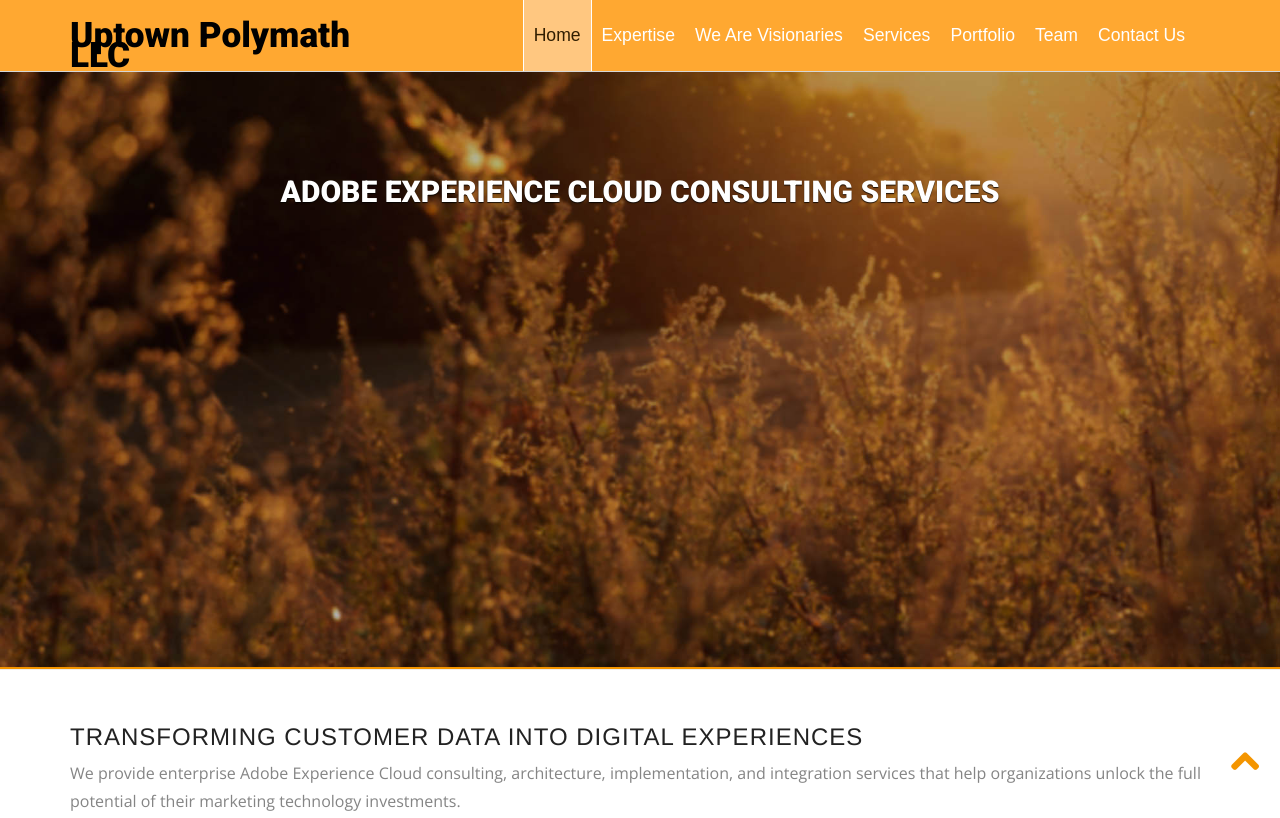
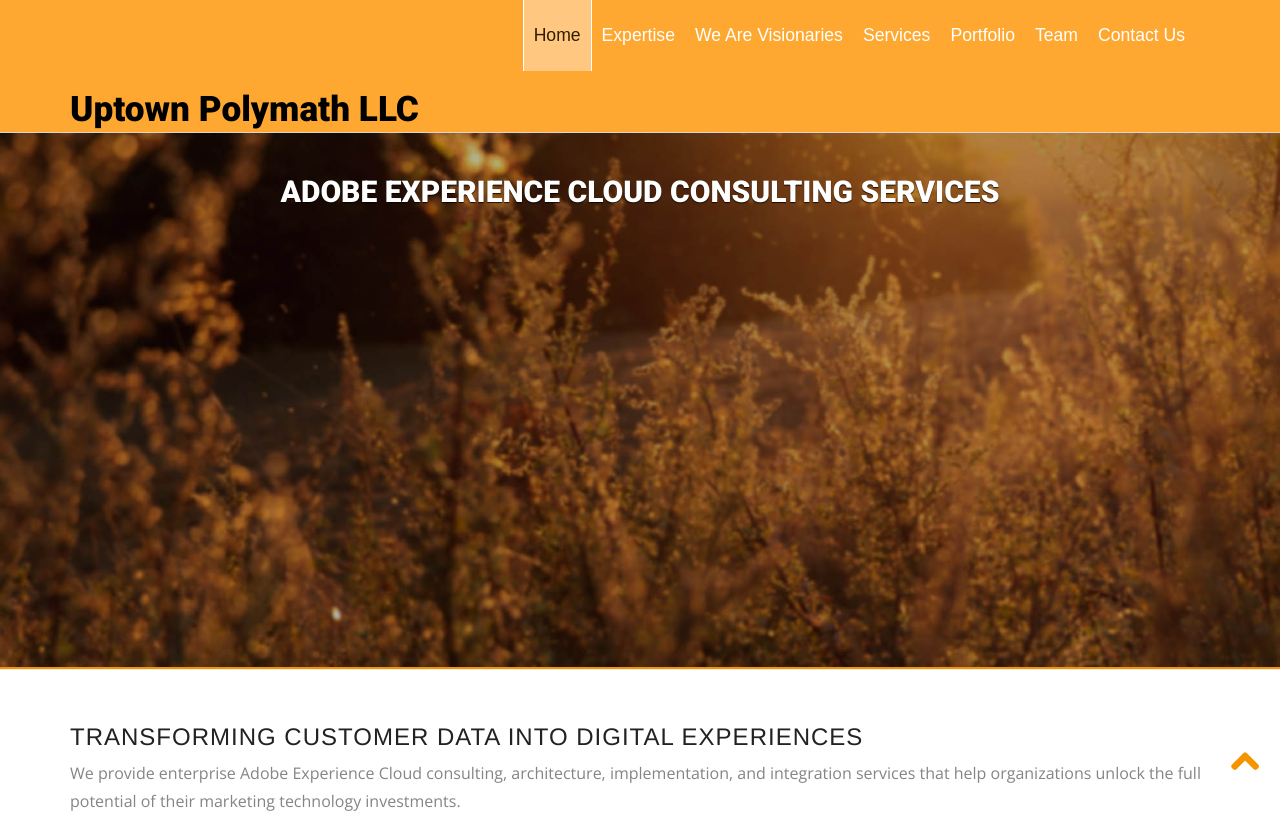
Before and after one commit to nycnyusa/Uptown-Polymath-Web-Business, a plain HTML site: page index.html in a window 1280 px wide. Shown: the top 818 px of the page. Drawn offline with nearby package versions, Linux system fonts and the light colour scheme.

Commit message:
Attempt to correct banner text LLC

```diff
--- a/index.html
+++ b/index.html
@@ -37,8 +37,12 @@
     <nav class="navbar navbar-inverse" role="navigation">
       <div class="navbar-header">
         <button type="button" id="nav-toggle" class="navbar-toggle" data-toggle="collapse" data-target="#main-nav"> <span class="sr-only">Toggle navigation</span> <span class="icon-bar"></span> <span class="icon-bar"></span> <span class="icon-bar"></span> </button>
-        <a href="#" class="navbar-brand scroll-top logo"><p><b>Uptown Polymath<br>LLC</b></p></a></div>
-      <!--/.navbar-header-->
+          <div>
+            <div><a href="#" class="navbar-brand scroll-top logo"><b><p>Uptown Polymath LLC</b></a>
+            </div>
+          </div>
+      </div>
+         <!--/.navbar-header-->
       <div id="main-nav" class="collapse navbar-collapse">
         <ul class="nav navbar-nav" id="mainNav">
           <li class="active"><a href="#home" class="scroll-link">Home</a></li>
```
